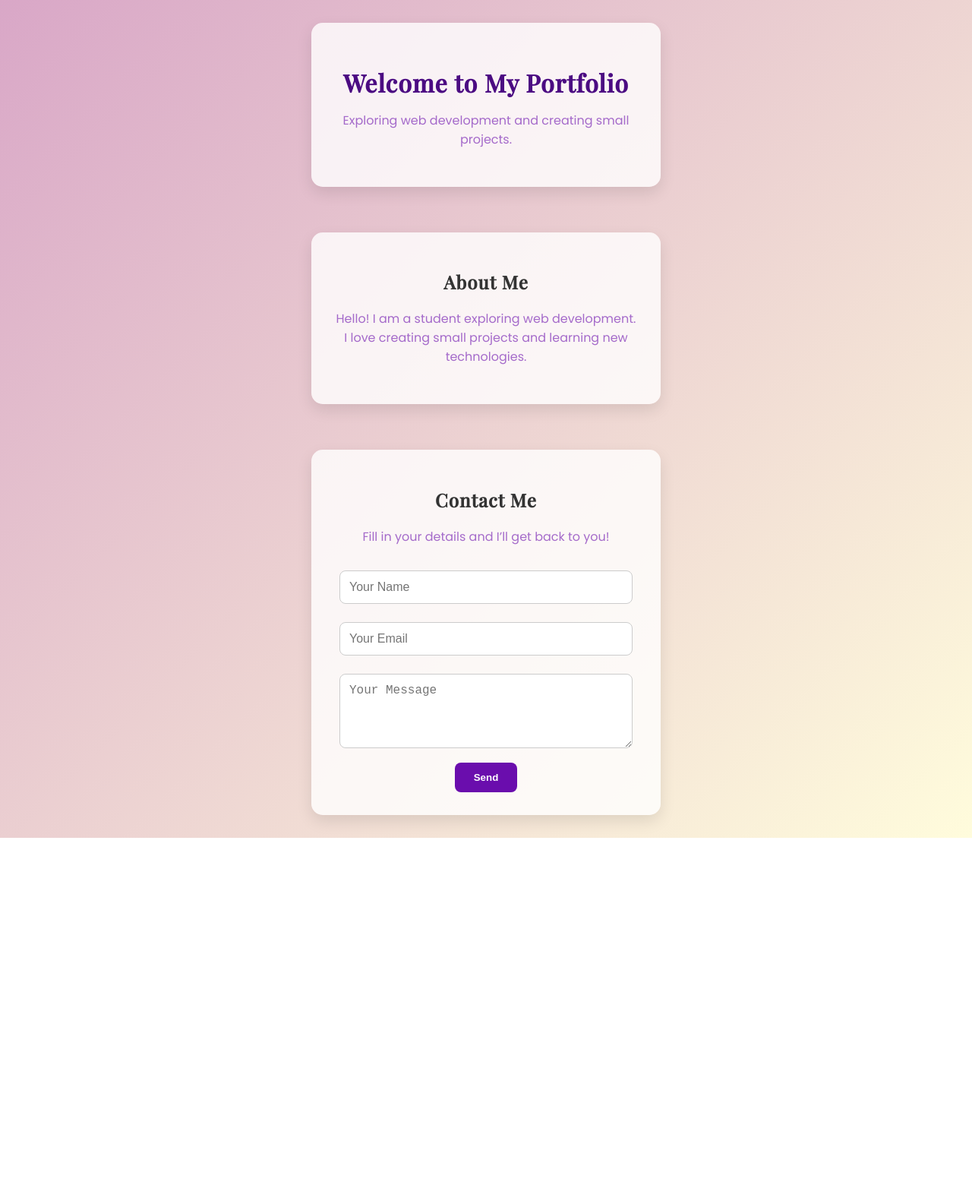
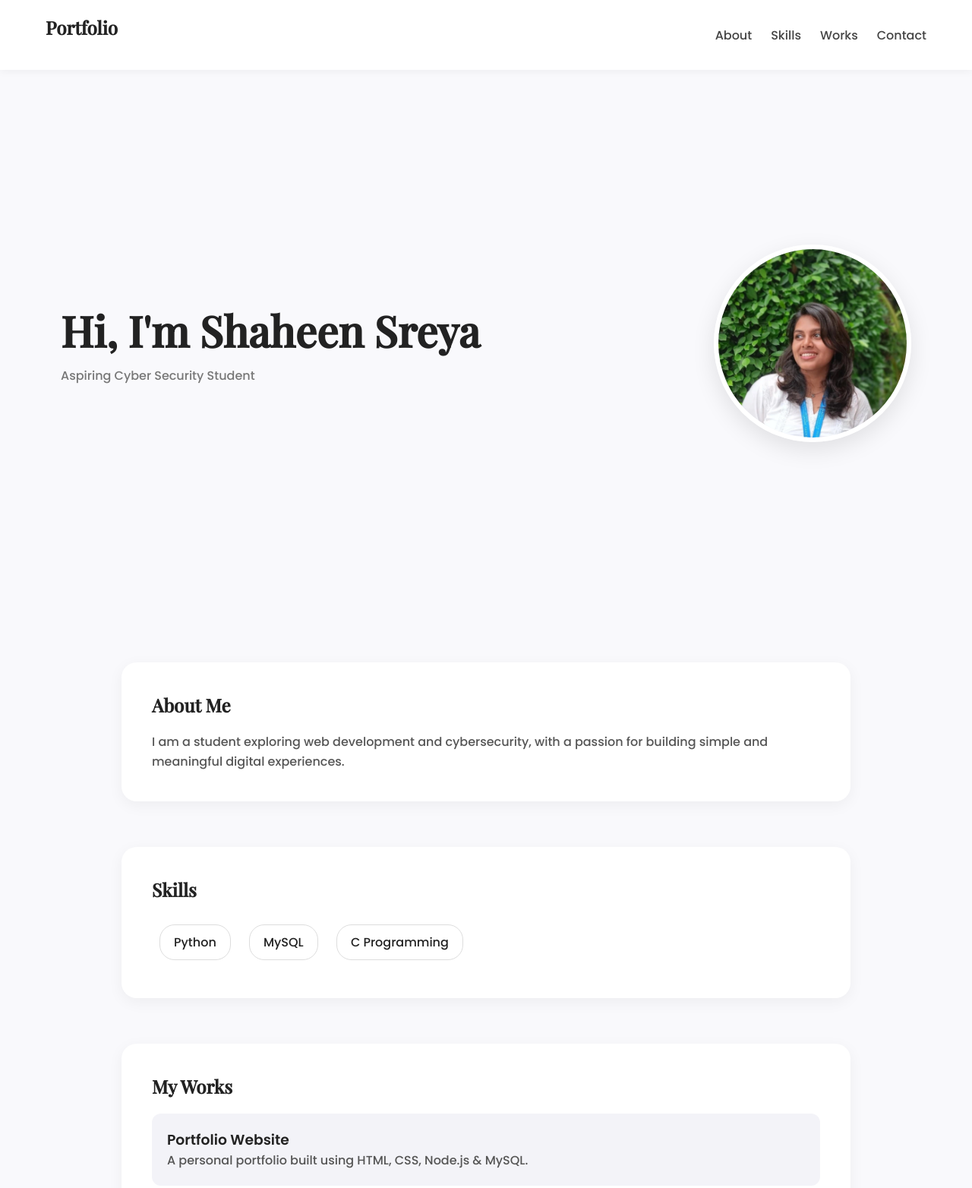
Before and after one commit to shaheen-sreya/portfolio-project, a website: page public/index.html in a window 1280 px wide. Shown: the top 1564 px of the page at 76% size. Before the commit the page ends 1103 px from the top, so only its background shows below. Drawn offline with nearby package versions, Linux system fonts and the light colour scheme.

Commit message:
updated my website

```diff
--- a/public/index.html
+++ b/public/index.html
@@ -2,29 +2,77 @@
 <html lang="en">
 <head>
     <meta charset="UTF-8">
-    <title>My Portfolio</title>
+    <title>Shaheen Sreya Portfolio</title>
+
+    <link href="https://fonts.googleapis.com/css2?family=Playfair+Display:wght@500&family=Poppins:wght@300;500;600&display=swap" rel="stylesheet">
     <link rel="stylesheet" href="style.css">
 </head>
+
 <body>
 
-    <section>
-        <h1>Welcome to My Portfolio</h1>
-        <p>Exploring web development and creating small projects.</p>
+<!-- NAVBAR -->
+<nav class="navbar">
+    <h2 class="logo">Portfolio</h2>
+    <ul>
+        <li><a href="#about">About</a></li>
+        <li><a href="#skills">Skills</a></li>
+        <li><a href="#works">Works</a></li>
+        <li><a href="#contact">Contact</a></li>
+    </ul>
+</nav>
+
+<!-- HERO -->
+<header class="hero">
+    <div class="hero-content">
+        <h1>Hi, I'm Shaheen Sreya</h1>
+        <p>Aspiring Cyber Security Student</p>
+    </div>
+
+    <img src="images/profile.jpg" class="profile-img">
+</header>
+
+<!-- ABOUT -->
+<section class="card" id="about">
+    <h2>About Me</h2>
+    <p>
+        I am a student exploring web development and cybersecurity, with a passion for building simple and meaningful digital experiences.
+    </p>
 </section>
 
-    <section id="about">
-        <h2>About Me</h2>
-        <p>Hello! I am a student exploring web development. I love creating small projects and learning new technologies.</p>
+<!-- SKILLS -->
+<section class="card" id="skills">
+    <h2>Skills</h2>
+    <div class="skill-box">
+        <span>Python</span>
+        <span>MySQL</span>
+        <span>C Programming</span>
+    </div>
 </section>
 
-    <section id="contact">
+<!-- WORKS -->
+<section class="card" id="works">
+    <h2>My Works</h2>
+
+    <div class="work-item">
+        <h3>Portfolio Website</h3>
+        <p>A personal portfolio built using HTML, CSS, Node.js & MySQL.</p>
+    </div>
+
+    <div class="work-item">
+        <h3>Grocery App</h3>
+        <p>An online grocery shopping project with backend database.</p>
+    </div>
+</section>
+
+<!-- CONTACT -->
+<section class="card" id="contact">
     <h2>Contact Me</h2>
-        <p>Fill in your details and I’ll get back to you!</p>
-        <form action="/contact" method="POST">
-            <input type="text" name="name" placeholder="Your Name" required>
-            <input type="email" name="email" placeholder="Your Email" required>
-            <textarea name="message" rows="4" placeholder="Your Message"></textarea>
-            <button type="submit">Send</button>
+
+    <form id="contactForm">
+        <input type="text" id="name" placeholder="Your Name" required>
+        <input type="email" id="email" placeholder="Your Email" required>
+        <textarea id="message" placeholder="Your Message" required></textarea>
+        <button type="submit">Send Message</button>
     </form>
 </section>
 
--- a/public/script.js
+++ b/public/script.js
@@ -1,25 +1,27 @@
-// script.js
-const form = document.getElementById("contactForm");
-const thankMsg = document.getElementById("thankMsg");
+document.getElementById("contactForm").addEventListener("submit", function(e) {
+    e.preventDefault();
 
-form.addEventListener("submit", function(e) {
-  e.preventDefault(); // prevent page reload
+    const name = document.getElementById("name").value;
+    const email = document.getElementById("email").value;
+    const message = document.getElementById("message").value;
 
-  const formData = {
-    name: form.name.value,
-    email: form.email.value,
-    message: form.message.value
-  };
+    fetch("/contact", {
+        method: "POST",
+        headers: {
+            "Content-Type": "application/json"
+        },
+        body: JSON.stringify({ name, email, message })
+    })
+    .then(res => res.text())
+    .then(data => {
+        console.log("Response:", data);
 
-  fetch("http://localhost:3000/contact", {
-    method: "POST",
-    headers: { "Content-Type": "application/json" },
-    body: JSON.stringify(formData)
-  })
-  .then(response => response.text())
-  .then(data => {
-    thankMsg.textContent = data; // show thank you message
-    form.reset(); // clear the form
-  })
-  .catch(err => console.error(err));
+        setTimeout(() => {
+             window.location.href = "thankyou.html";
+        }, 300);
+    })
+    .catch(err => {
+        console.log(err);
+        alert("Error sending message");
+    });
 });
--- a/public/style.css
+++ b/public/style.css
@@ -1,97 +1,153 @@
-/* Import Google Font */
-@import url('https://fonts.googleapis.com/css2?family=Poppins:wght@400;600&family=Playfair+Display:wght@500&display=swap');
+@import url('https://fonts.googleapis.com/css2?family=Playfair+Display:wght@500&family=Poppins:wght@300;500;600&display=swap');
 
-/* Body and overall page styling */
-body {
-    font-family: 'Poppins', sans-serif;
-    display: flex;
-    flex-direction: column;
-    justify-content: center;
-    align-items: center;
-    min-height: 100vh;
+* {
     margin: 0;
-    background: linear-gradient(135deg, #d9a7c7, #fffcdc); /* soft pastel gradient */
-    color: #333;
+    padding: 0;
+    box-sizing: border-box;
 }
 
-/* Section / Form Card */
-section {
-    margin: 30px auto;
-    width: 400px;
-    padding: 30px;
-    background-color: #ffffffcc; /* slightly transparent white */
-    border-radius: 15px;
-    box-shadow: 0 8px 20px rgba(0,0,0,0.1);
-    text-align: center;
-    transition: transform 0.3s;
+body {
+    background: #f9f9fc;
+    color: #222;
+    font-family: 'Poppins', sans-serif;
 }
 
-section:hover {
-    transform: translateY(-5px);
+/* NAVBAR */
+.navbar {
+    display: flex;
+    justify-content: space-between;
+    align-items: center;
+    padding: 20px 60px;
+    background: white;
+    box-shadow: 0 2px 10px rgba(0,0,0,0.05);
+    position: sticky;
+    top: 0;
 }
 
-/* Headings */
-h1 {
-    font-size: 2rem;
-    margin-bottom: 10px;
-    color: #4b0b82;
+.navbar ul {
+    list-style: none;
+    display: flex;
+}
+
+.navbar ul li {
+    margin-left: 25px;
+}
+
+.navbar a {
+    text-decoration: none;
+    color: #444;
+    font-weight: 500;
+}
+
+.navbar a:hover {
+    color: #a18cd1;
+}
+
+/* HERO */
+.hero {
+    height: 90vh;
+    display: flex;
+    align-items: center;
+    justify-content: space-between;
+    padding: 80px;
+}
+
+.hero-content h1 {
     font-family: 'Playfair Display', serif;
-    letter-spacing: 1px;
+    font-size: 56px;
 }
+
+.hero-content p {
+    color: #777;
+    margin-top: 10px;
+}
+
+/* PROFILE IMAGE */
+.profile-img {
+    width: 260px;
+    height: 260px;
+    border-radius: 50%;
+    object-fit: cover;
+    border: 6px solid white;
+    box-shadow: 0 10px 30px rgba(0,0,0,0.1);
+    transition: 0.3s;
+}
+
+.profile-img:hover {
+    transform: scale(1.05);
+}
+
+/* CARD */
+.card {
+    margin: 60px auto;
+    width: 75%;
+    padding: 40px;
+    background: white;
+    border-radius: 20px;
+    box-shadow: 0 5px 20px rgba(0,0,0,0.05);
+}
+
 h2 {
     font-family: 'Playfair Display', serif;
-    letter-spacing: 1px;
-}
-
-p {
-    color: #6a0dad99; /* lighter purple */
     margin-bottom: 20px;
 }
 
-/* Inputs and textarea */
+/* TEXT */
+.card p {
+    color: #555;
+    line-height: 1.6;
+}
+
+/* SKILLS */
+.skill-box span {
+    border: 1px solid #ddd;
+    padding: 10px 18px;
+    margin: 10px;
+    display: inline-block;
+    border-radius: 20px;
+}
+
+.skill-box span:hover {
+    background: #a18cd1;
+    color: white;
+}
+
+/* WORKS */
+.work-item {
+    margin-bottom: 20px;
+    padding: 20px;
+    border-radius: 12px;
+    background: #f3f3f8;
+}
+
+/* FORM */
+form {
+    max-width: 420px;
+}
+
 input, textarea {
-    width: 90%;
+    width: 100%;
+    margin: 12px 0;
     padding: 12px;
-    margin: 12px 0;
-    border: 1px solid #ccc;
+    border: 1px solid #ddd;
     border-radius: 8px;
-    font-size: 1rem;
-    transition: 0.3s;
 }
 
 input:focus, textarea:focus {
-    border: 2px solid #6a0dad;
     outline: none;
+    border-color: #a18cd1;
 }
 
-/* Button */
+/* BUTTON */
 button {
-    padding: 12px 25px;
-    background-color: #6a0dad;
+    padding: 12px;
+    background: #a18cd1;
     color: white;
     border: none;
     border-radius: 8px;
     cursor: pointer;
-    font-weight: 600;
-    transition: background-color 0.3s, transform 0.2s;
 }
 
 button:hover {
-    background-color: #450a8a;
-    transform: scale(1.05);
+    box-shadow: 0 0 10px #a18cd1;
 }
-section {
-    animation: fadeIn 1s ease-in-out;
-}
-
-/* Fade animation */
-@keyframes fadeIn {
-    from {
-        opacity: 0;
-        transform: translateY(20px);
-    }
-    to {
-        opacity: 1;
-        transform: translateY(0);
-    }
-}
```
Also changed, not shown: public/thankyou.html (+58 -9 lines), server.js (+19 -12 lines), public/images/profile.jpg (added). Lines whose indentation alone changed are shown as unchanged.
